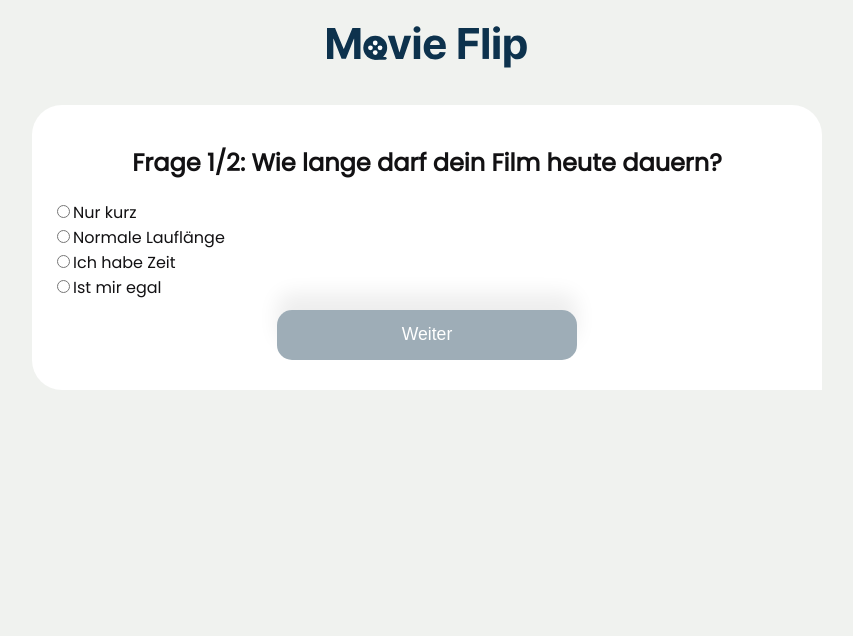
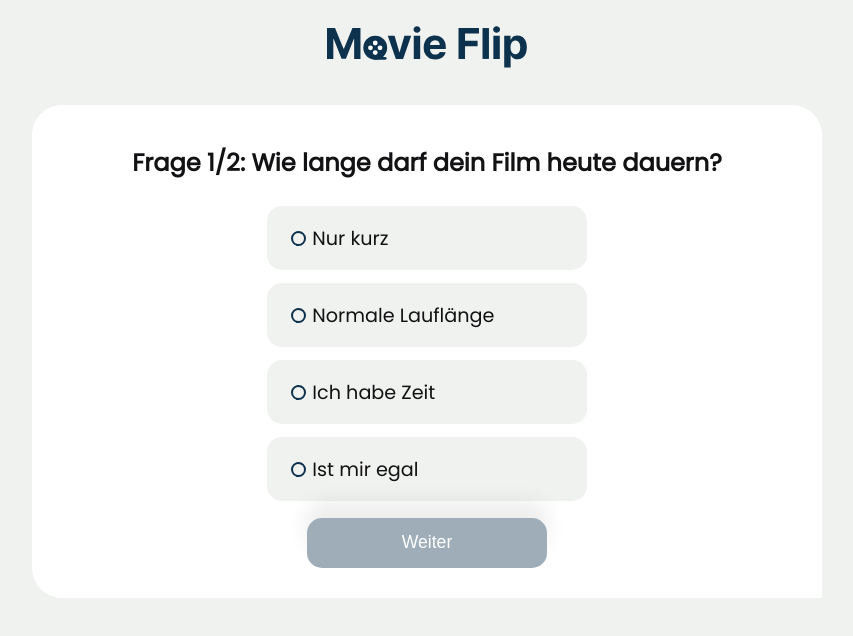
Before and after one commit to flipkoehler/capstone-project-ts, a Next.js app: page /quiz in a window 1280 px wide. Shown: the top 636 px of the page, without its empty margins (213-1066 px from the left). Built offline with nearby package versions, Linux system fonts and the light colour scheme.

Commit message:
add some final styling and some comments

```diff
--- a/components/GlobalStyles.tsx
+++ b/components/GlobalStyles.tsx
@@ -58,7 +58,7 @@ const GlobalStyles = createGlobalStyle`
     }
 
     button {
-        width: 300px;
+        width: 240px;
         max-height: 50px;
         background-color: var(--darkBlue);
         color: var(--globalWhite);
--- a/components/Quiz/quiz.js
+++ /dev/null
@@ -1,111 +0,0 @@
-import Link from "next/link";
-import { useRouter } from "next/router";
-import { useState } from "react";
-import styled from "styled-components";
-import { movieData } from "../../assets/data/movieData";
-import { questionAnswer } from "../../assets/data/questionData";
-
-export default function MovieQuiz() {
-  // uesd for routing
-  const router = useRouter();
-  // sets the current question step the user is in (e.g. Step 1 out of 4)
-  const [currentStep, setCurrentStep] = useState(0);
-  // saves the given answer in an array (e.g. Question 1 - short movies)
-  const [givenAnswers, setGivenAnswers] = useState([]);
-
-  function handleMovieData(givenAnswers) {
-    console.log(givenAnswers[0].movieChoice);
-    if (currentStep >= 1) {
-      // step 1: filter through the array and create an new one "step1movies"
-      const step1movies = movieData
-        .filter((movie) => {
-          if (givenAnswers[0].movieChoice === "shortMovies") {
-            return movie.runtime <= 100;
-          }
-          if (givenAnswers[0].movieChoice === "middleMovies") {
-            return movie.runtime >= 100 && movie.runtime <= 140;
-          }
-          if (givenAnswers[0].movieChoice === "longMovies") {
-            return movie.runtime >= 140;
-          } else return movieData;
-          // step 2: filter to search for the right production
-        })
-        .filter((movie) => {
-          if (givenAnswers[1].movieChoice === "publishedOld") {
-            return movie.release_date <= 1987;
-          }
-          if (givenAnswers[1].movieChoice === "publishedModernClassics") {
-            return movie.release_date >= 1987 && movie.runtime <= 2010;
-          }
-          if (givenAnswers[1].movieChoice === "publishedNew") {
-            return movie.release_date >= 2010;
-          } else return givenAnswers;
-        });
-
-      // step 3: create a random number between 0 and the new array length - to pick a random movie
-      const randomNumber = Math.floor(Math.random() * step1movies.length);
-
-      // step 4: navigate to the random movie detail page
-      router.push(`/movies/${step1movies[randomNumber].id}`);
-    }
-  }
-
-  // Function takes the input value and add it to the array with the current answers
-  function handleAnswerOption(answer) {
-    setGivenAnswers([(givenAnswers[currentStep] = { movieChoice: answer })]);
-    setGivenAnswers([...givenAnswers]);
-  }
-
-  // Function handels the Click on the Button. It sets the current step the user is in
-  // and it gives the current array with the given answers to the main function that calculates the movie
-  function handleNext(event) {
-    event.preventDefault();
-    setCurrentStep(currentStep + 1);
-    handleMovieData(givenAnswers);
-  }
-
-  return (
-    <>
-      <section>
-        <form>
-          <h1>{questionAnswer[currentStep].question}</h1>
-          {questionAnswer[currentStep].answerOptions.map((answer, index) => (
-            <div key={index} onClick={(e) => handleAnswerOption(answer.value)}>
-              <input
-                type="radio"
-                value="answer.value"
-                name="answer"
-                onChange={(e) => handleAnswerOption(answer.value)}
-                checked={
-                  answer.value === givenAnswers[currentStep]?.movieChoice
-                }
-              />
-              {answer.answer}
-            </div>
-          ))}
-          <div>
-            <button
-              type="submit"
-              onClick={handleNext}
-              disabled={currentStep === givenAnswers.length}
-            >
-              {currentStep === 0 ? "Weiter" : "Zur Filmempfehlung"}
-            </button>
-          </div>
-        </form>
-      </section>
-    </>
-  );
-}
-
-const StyledLink2 = styled(Link)`
-  margin: 0 auto;
-  padding: 20px;
-  border-radius: 15px;
-  text-align: center;
-  text-decoration: underline;
-  display: flex;
-  align-items: center;
-  justify-content: center;
-  color: var(--smokey-black);
-`;
--- /dev/null
+++ b/components/Quiz/quizLogic.js
@@ -0,0 +1,140 @@
+import { useRouter } from "next/router";
+import { useState } from "react";
+import styled from "styled-components";
+import { movieData } from "../../assets/data/movieData";
+import { questionAnswer } from "../../assets/data/questionData";
+
+export default function MovieQuiz() {
+  // uesd for routing
+  const router = useRouter();
+  // sets the current question step the user is in (e.g. Step 1 out of 4)
+  const [currentStep, setCurrentStep] = useState(0);
+  // saves the given answer in an array (e.g. Question 1 - short movies)
+  const [givenAnswers, setGivenAnswers] = useState([]);
+
+  // this function is the main component here. As a parameter it takes an Array with the given answers
+  // it is called when the User hits the "next" Button (only possible if an answer is picked)
+
+  function handleMovieData(givenAnswers) {
+    // step 1: filter through the array and create an new one "filteredMovies" only including movies with the correct duration
+    if (currentStep >= 1) {
+      const filteredMovies = movieData
+        .filter((movie) => {
+          if (givenAnswers[0].movieChoice === "shortMovies") {
+            return movie.runtime <= 100;
+          }
+          if (givenAnswers[0].movieChoice === "middleMovies") {
+            return movie.runtime >= 100 && movie.runtime <= 140;
+          }
+          if (givenAnswers[0].movieChoice === "longMovies") {
+            return movie.runtime >= 140;
+          } else return movieData;
+        })
+        // step 2: filter to search for the right release dates
+
+        .filter((movie) => {
+          if (givenAnswers[1].movieChoice === "publishedOld") {
+            return movie.release_date <= 1987;
+          }
+          if (givenAnswers[1].movieChoice === "publishedModernClassics") {
+            return movie.release_date >= 1987 && movie.runtime <= 2010;
+          }
+          if (givenAnswers[1].movieChoice === "publishedNew") {
+            return movie.release_date >= 2010;
+          } else return givenAnswers;
+        });
+
+      // step 3: create a random number between 0 and the filteredMovies length - to pick a random movie
+      const randomNumber = Math.floor(Math.random() * filteredMovies.length);
+
+      // step 4: navigate to the random movie detail page
+      router.push(`/movies/${filteredMovies[randomNumber].id}`);
+    }
+  }
+
+  // Function takes the input value and add store it to the array with the current answers
+  function handleAnswerOption(answer) {
+    setGivenAnswers([(givenAnswers[currentStep] = { movieChoice: answer })]);
+    setGivenAnswers([...givenAnswers]);
+  }
+
+  // Function handels the Click on the Button. It sets the current step the user is in
+  // and it gives the current array with the given answers to the main function
+  function handleNext(event) {
+    event.preventDefault();
+    setCurrentStep(currentStep + 1);
+    handleMovieData(givenAnswers);
+  }
+
+  // this is the html shown. It takes the content from the questionData Array and maps through it
+  return (
+    <>
+      <section>
+        <h1>{questionAnswer[currentStep].question}</h1>
+        {questionAnswer[currentStep].answerOptions.map((answer, index) => (
+          <StyledDiv
+            key={index}
+            onClick={() => handleAnswerOption(answer.value)}
+          >
+            <StyledInput
+              type="radio"
+              value="answer.value"
+              name="answer"
+              onChange={() => handleAnswerOption(answer.value)}
+              checked={answer.value === givenAnswers[currentStep]?.movieChoice}
+            />
+            {answer.answer}
+          </StyledDiv>
+        ))}
+        <div>
+          <button
+            type="submit"
+            onClick={handleNext}
+            disabled={currentStep === givenAnswers.length}
+          >
+            {currentStep === 0 ? "Weiter" : "Zur Filmempfehlung"}
+          </button>
+        </div>
+      </section>
+    </>
+  );
+}
+
+// CSS Styling
+const StyledDiv = styled.div`
+  width: 320px;
+  font-size: 1.2rem;
+  margin: 0.4rem auto;
+  padding: 1.1rem 1.5rem;
+  display: flex;
+  flex-wrap: wrap;
+  flex-direction: row;
+  align-items: center;
+  justify-content: left;
+  background-color: var(--lightGray);
+  border-radius: 15px;
+`;
+
+// okay - I may be stupid. But I really hate the native radio buttons. So here is my styling...
+const StyledInput = styled.input`
+  //remove the native radio input styles
+  -webkit-appearance: none;
+  appearance: none;
+  margin: 0 6px 0 0;
+  // styling the input field
+  color: var(--darkBlue);
+  width: 1.15em;
+  height: 1.15em;
+  border: 0.15em solid var(--darkBlue);
+  border-radius: 50%;
+  place-content: center;
+  // styling the input state "checked"
+  &:checked {
+    border-radius: 50%;
+    border: 3px solid var(--globalWhite);
+    transition: 250ms transform ease-in-out;
+    box-shadow: inset 1em 1em var(--darkBlue);
+    transform: scale(1.2);
+    background-color: var(--darkBlue);
+  }
+`;
--- a/pages/quiz/index.js
+++ b/pages/quiz/index.js
@@ -1,5 +1,5 @@
 import Header from "../../components/Header/Header";
-import MovieQuiz from "../../components/Quiz/quiz";
+import MovieQuiz from "../../components/Quiz/quizLogic";
 
 export default function quiz() {
   return (
```
